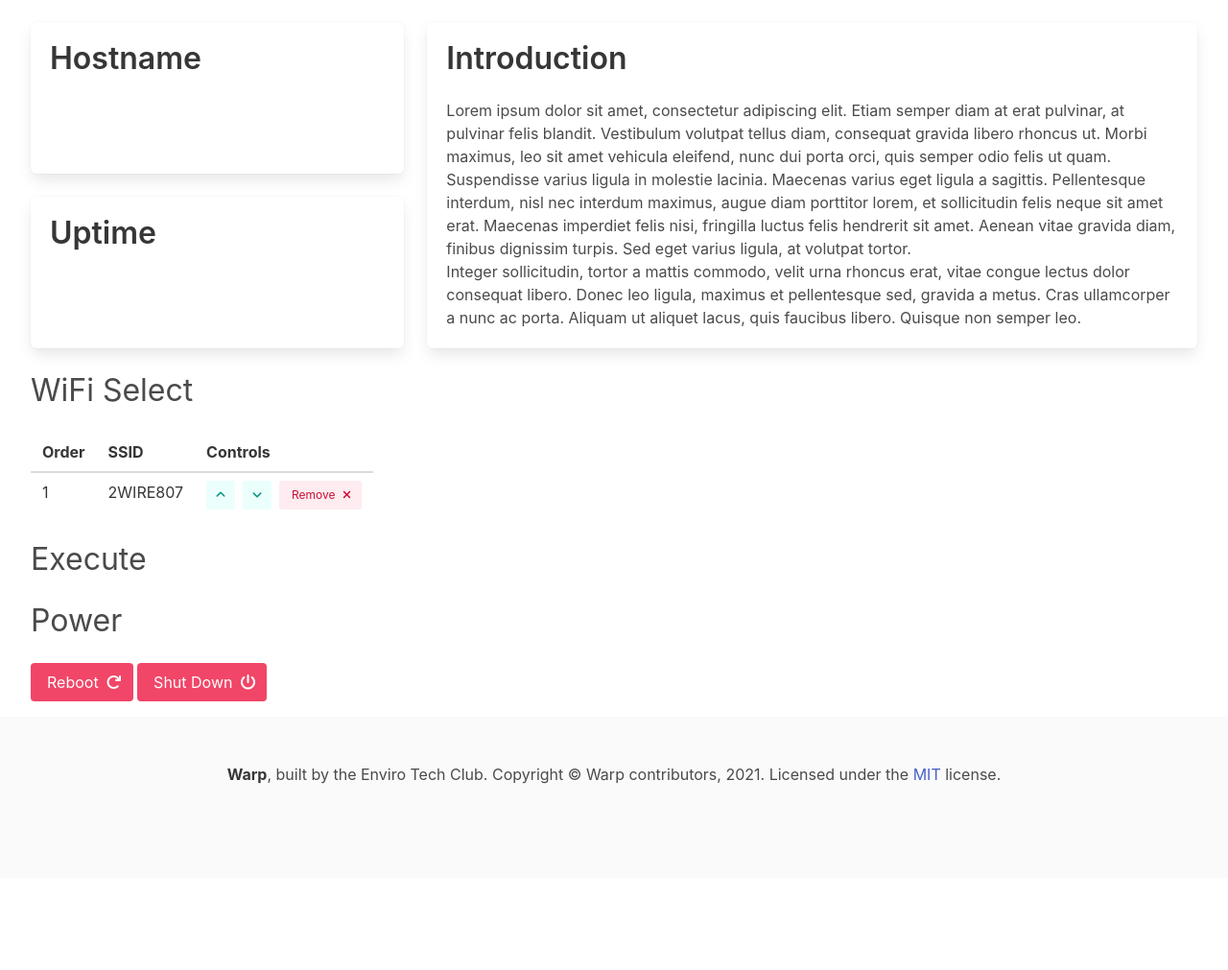
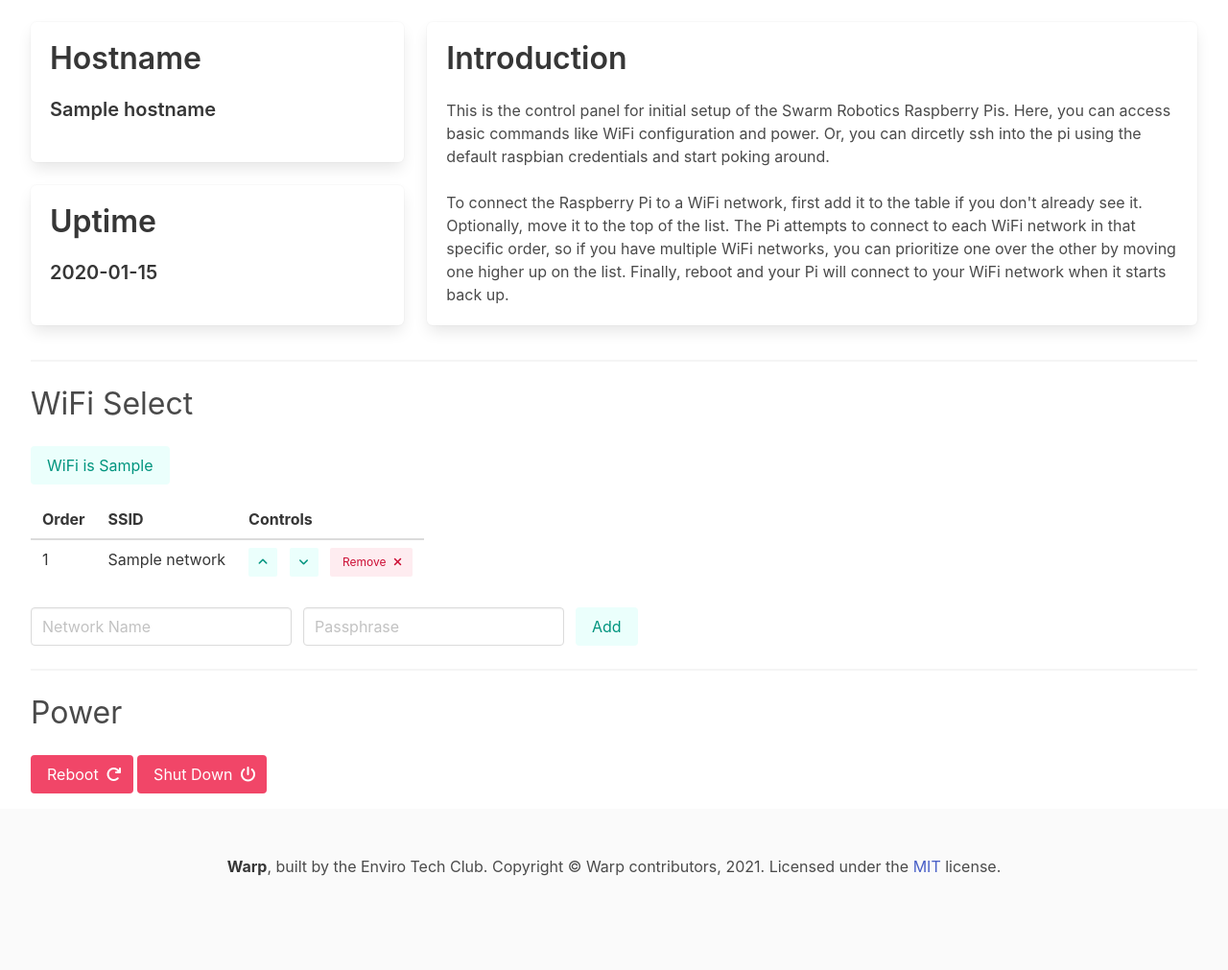
Before and after one commit to SwarmDHS/warp, a Flask app: template core/bootstrapd/templates/index.html in a window 1280 px wide. Shown: the part 71-1082 px from the top of the page at 96% size. Before the commit the page ends 888 px from the top, so only its background shows below. Run offline with Flask 2, Linux system fonts and the light colour scheme; the template is opened without the code that fills it: most values are stand-ins (such as "Sample title", 1, 10 or a date in 2020); parts of the project's set-up code (start-up, migrations or seed data) failed here and were passed over; some libraries are stand-ins or nearby versions.

Commit message:
dashboard: update

```diff
--- a/core/bootstrapd/config.py
+++ b/core/bootstrapd/config.py
@@ -26,7 +26,7 @@ def config_toggle() -> bool:
             src = path + ".orig"
             dest = path
 
-        status: int = os.system(f"sudo mv {src} {dest}")
+        status: int = os.system(f"mv {src} {dest}")
 
         if status > 0:
             return False
--- a/core/bootstrapd/server.py
+++ b/core/bootstrapd/server.py
@@ -1,49 +1,63 @@
-import json, re
+import json, re, os
 import flask
-import command, network
+from flask import Flask, request
+import command, network, config
 
 app = flask.Flask(__name__)
 
-@app.route("/")
+@app.route("/", methods=["GET", "POST"])
 def render():
-    return flask.render_template("index.html")
+    hostname: str = get_hostname()
+    uptime: str = get_uptime()
+    ssids: list = network.get_ssids()
+    toggled: bool = config.is_config_active()
 
-@app.route("/network", defaults={"ssid": None})
-@app.route("/network/<ssid>", methods=["POST", "DELETE"])
-@app.route("/network/<ssid>/up", methods=["POST"])
-@app.route("/network/<ssid>/down", methods=["POST"])
-def net(ssid: str):
-    current_route: str = flask.request.path.split("/")
+    if flask.request.method == "POST":
+        if request.form.get("network_table"):
+            # Should look something like `up_SSID`
+            network_table: str = request.form.get("network_table").split("_")
+            action: str = network_table[0]
+            ssid: str = network_table[1]
 
-    networks: list = network.get_config().get("networks")
+            if action == "up":
+                network.move_item(ssid, 1)
+            elif action == "down":
+                network.move_item(ssid, 1)
+            elif action == "remove":
+                network.remove_item(ssid)
+        elif request.form.get("wifi_enabled"):
+            successful = config.config_toggle()
 
-    if ssid:
-        if "up" in current_route:
-            network.move_item(ssid, -1)
-        elif "down" in current_route:
-            network.move_item(ssid, 1)
+            if successful:
+                toggled = successful
 
-    return json.dumps([network.get("ssid") for network in networks])
+    wifi_enabled: str = "enabled" if toggled else "disabled"
+
+    return flask.render_template(
+        "index.html",
+        hostname=hostname,
+        uptime=uptime,
+        networks=ssids,
+        wifi_enabled=wifi_enabled
+    )
 
 @app.route("/execute/<command>", methods=["POST"])
 def execute(command):
     pass
 
-@app.route("/time")
-def time():
-    return json.dumps({"time": command.run("date")})
+def get_time():
+    return command.run("date")
 
-@app.route("/uptime")
-def uptime():
-    return json.dumps({"uptime": re.findall(command.run("uptime"), r"[^\n]{2}")})
+def get_uptime():
+    # TODO: Use regex instead of this monstrosity
+    return " ".join(command.run("uptime").split(",")[0].split(" ")[2::])
 
-@app.route("/hostname")
-def hostname():
-    return json.dumps({"hostname": command.run("hostname")})
+def get_hostname():
+    return command.run("hostname")
 
 # We need to control when this starts programmatically
 def start():
-    app.run(host="0.0.0.0", port=8000, debug=True)
+    app.run(host="0.0.0.0", port=8080, debug=True)
 
 if __name__ == "__main__":
     start()
--- a/core/bootstrapd/templates/index.html
+++ b/core/bootstrapd/templates/index.html
@@ -30,25 +30,31 @@
                 <div class="tile is-4 is-vertical is-parent">
                     <div class="tile is-child box">
                         <p class="title">Hostname</p>
-                        <p id="hostname"><!-- JS inserts hostname --></p>
+                        <p class="title is-5" id="hostname">{{ hostname }}</p>
                     </div>
                     <div class="tile is-child box">
                         <p class="title">Uptime</p>
-                        <p id="uptime"><!-- JS inserts uptime --></p>
+                        <p class="title is-5" id="uptime">{{ uptime }}</p>
                     </div>
                 </div>
 
                 <div class="tile is-parent">
                     <div class="tile is-child box">
                         <p class="title">Introduction</p>
-                        <p>Lorem ipsum dolor sit amet, consectetur adipiscing elit. Etiam semper diam at erat pulvinar, at pulvinar felis blandit. Vestibulum volutpat tellus diam, consequat gravida libero rhoncus ut. Morbi maximus, leo sit amet vehicula eleifend, nunc dui porta orci, quis semper odio felis ut quam.</p>
-                        <p>Suspendisse varius ligula in molestie lacinia. Maecenas varius eget ligula a sagittis. Pellentesque interdum, nisl nec interdum maximus, augue diam porttitor lorem, et sollicitudin felis neque sit amet erat. Maecenas imperdiet felis nisi, fringilla luctus felis hendrerit sit amet. Aenean vitae gravida diam, finibus dignissim turpis. Sed eget varius ligula, at volutpat tortor.</p>
-                        <p>Integer sollicitudin, tortor a mattis commodo, velit urna rhoncus erat, vitae congue lectus dolor consequat libero. Donec leo ligula, maximus et pellentesque sed, gravida a metus. Cras ullamcorper a nunc ac porta. Aliquam ut aliquet lacus, quis faucibus libero. Quisque non semper leo.</p>
+                        <p>This is the control panel for initial setup of the Swarm Robotics Raspberry Pis. Here, you can access basic commands like WiFi configuration and power. Or, you can dircetly ssh into the pi using the default raspbian credentials and start poking around.</p>
+                        <br>
+                        <p>To connect the Raspberry Pi to a WiFi network, first add it to the table if you don't already see it. Optionally, move it to the top of the list. The Pi attempts to connect to each WiFi network in that specific order, so if you have multiple WiFi networks, you can prioritize one over the other by moving one higher up on the list. Finally, reboot and your Pi will connect to your WiFi network when it starts back up.</p>
                     </div>
                 </div>
             </div>
 
+            <hr>
+
             <h3 class="subtitle is-3">WiFi Select</h3>
+
+            <form action="/" method="post">
+                <button class="button mb-4 is-light is-primary" id="wifi_enabled" name="wifi_enabled" value="wifi_enabled" onclick="if {{ wifi_enabled }} == 'disabled' document.getElementById('wifi_enabled').classList.toggle('is-danger')">WiFi is {{ wifi_enabled }}</button>
+            </form>
 
             <table class="table">
                 <thead>
@@ -59,38 +65,57 @@
                     </tr>
                 </thead>
                 <tbody>
+                    {% for network in networks %}
                     <tr>
-                        <td>1</td>
-                        <td>2WIRE807</td>
+                        <td>{{ loop.index }}</td>
+                        <td>{{ network }}</td>
                         <td>
                             <div class="buttons are-small">
-                                <button class="button is-light is-primary">
+                                <form action="/" method="post">
+                                    <button class="button is-light is-primary" name="network_table" value="up_{{ network }}">
                                         <span class="icon is-small">
                                             <i class="fas fa-angle-up"></i>
                                         </span>
                                     </button>
-                                <button class="button is-light is-primary">
+                                    <button class="button is-light is-primary" name="network_table" value="down_{{ network }}">
                                         <span class="icon is-small">
                                             <i class="fas fa-angle-down"></i>
                                         </span>
                                     </button>
-                                <button class="button is-light is-danger">
+                                    <button class="button is-light is-danger" name="network_table" value="remove_{{ network }}">
                                         <span>Remove</span>
                                         <span class="icon is-small">
                                             <i class="fas fa-times"></i>
                                         </span>
                                     </button>
+                                </form>
                             </div>
                         </td>
                     </tr>
+                    {% endfor %}
                 </tbody>
             </table>
 
-            <h3 class="subtitle is-3">Execute</h3>
+            <div class="field is-grouped">
+                <p class="control">
+                    <input class="input" type="text" placeholder="Network Name">
+                </p>
 
+                <p class="control">
+                    <input class="input" type="text" placeholder="Passphrase">
+                </p>
 
+                <p class="control">
+                    <a class="button is-primary is-light">
+                        Add
+                    </a>
+                </p>
+            </div>
+
+            <hr>
 
             <h3 class="subtitle is-3">Power</h3>
+
             <button class="button is-danger">
                 <span>Reboot</span>
                 <span class="icon is-small">
```
Also changed, not shown: core/bootstrapd/network.py (+6 -1 lines), core/bootstrapd/templates/api.js (deleted), 3 other files. Lines whose indentation alone changed are shown as unchanged.
